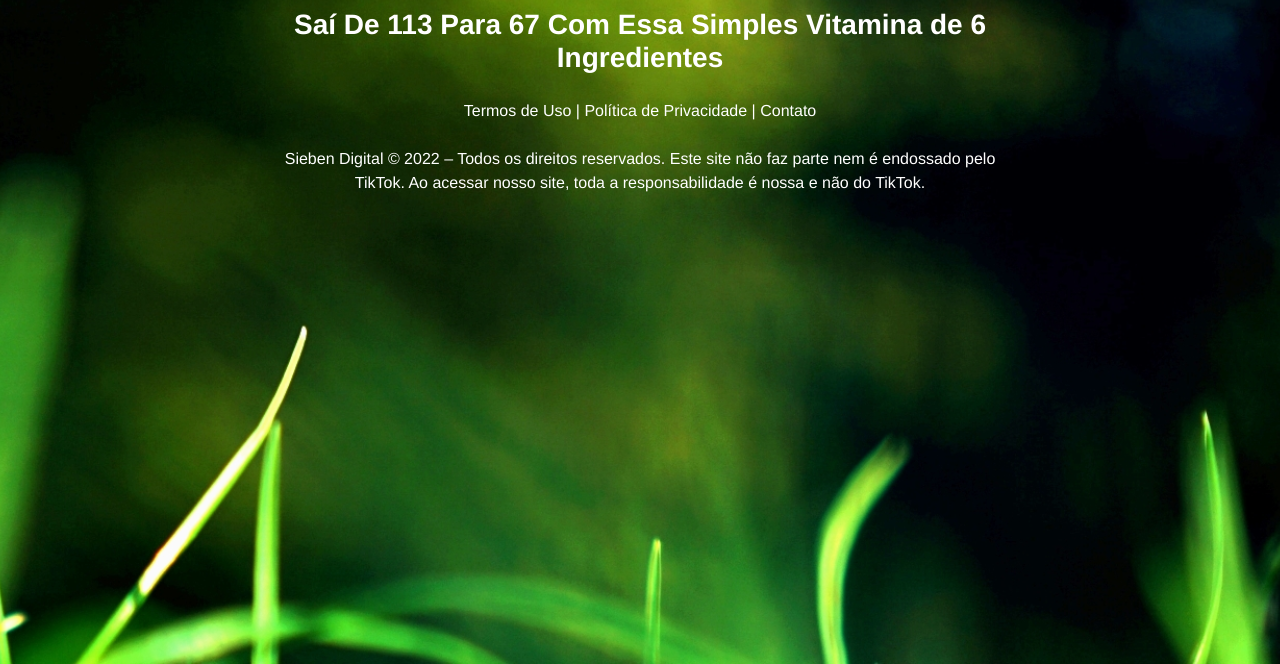
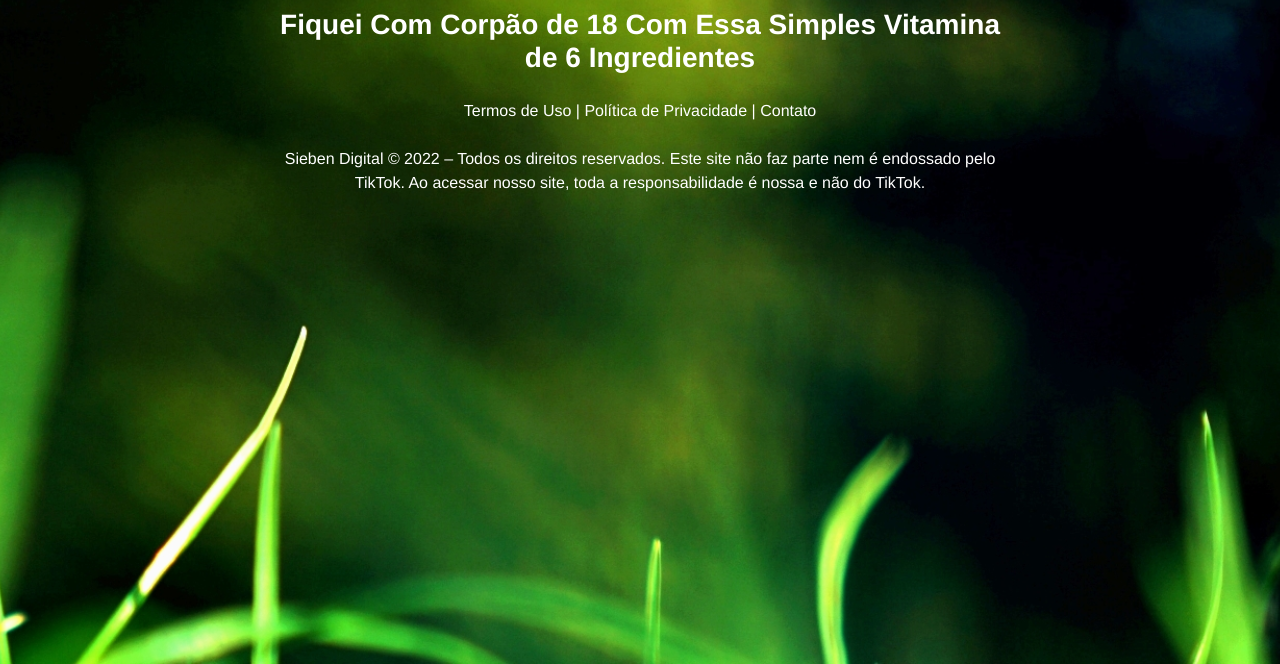
Before and after one commit to ttorsiano/segredoasiatico, a plain HTML site: page index.html in a window 1280 px wide. Shown: the part 136-800 px from the top of the page. Drawn offline with nearby package versions, Linux system fonts and the light colour scheme; a script that the page names is missing.

Commit message:
Update index.html

```diff
--- a/index.html
+++ b/index.html
@@ -47,7 +47,7 @@
             <img class="img-fluid" src="./assets/img/ultrasecreto.svg">
 
             <!-- Headline -->
-            <h3 class="my-4"><b>Saí De 113 Para 67 Com Essa Simples Vitamina de 6 Ingredientes</b></h3>
+            <h3 class="my-4"><b>Fiquei Com Corpão de 18 Com Essa Simples Vitamina de 6 Ingredientes</b></h3>
 
             <!-- VSL -->
             <script type="text/javascript" id="scr_6222348238ffea000822564c">var s=document.createElement("script");s.src="https://cdn.converteai.net/fd9f63f9-a1e5-4b00-926c-b73560f64f02/players/6222348238ffea000822564c/player.js",s.async=!0,document.head.appendChild(s);</script>
```
